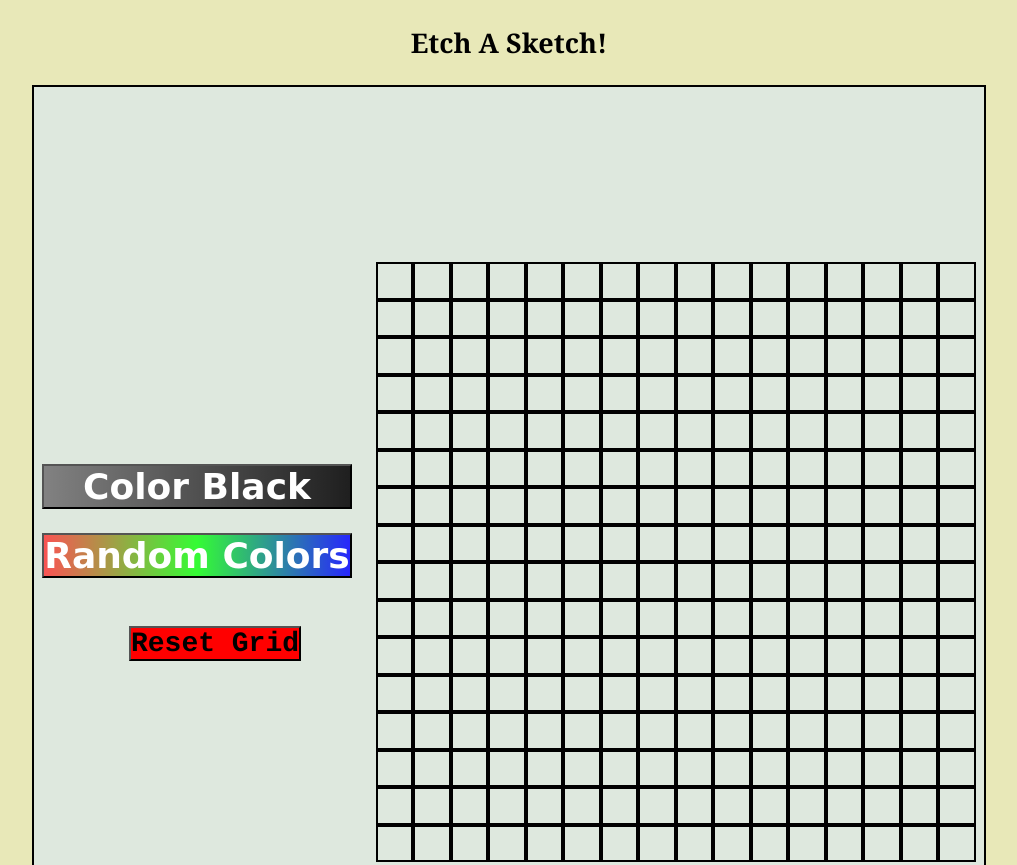
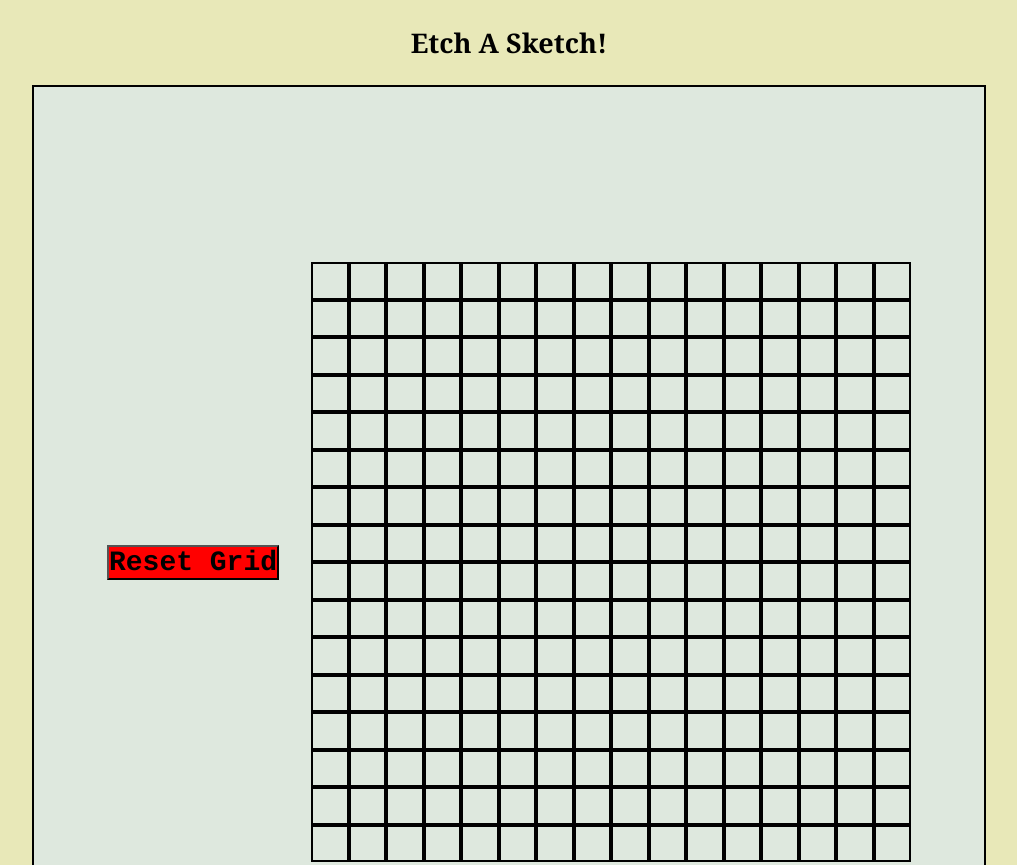
Before and after one commit to Its-Sythe/etch-odin, a plain HTML site: page index.html in a window 1280 px wide. Shown: the top 865 px of the page, without its empty margins (131-1148 px from the left). Drawn offline with Linux system fonts and the light colour scheme.

Commit message:
Removed excessive features

```diff
--- a/index.html
+++ b/index.html
@@ -13,10 +13,6 @@
         </section>
         <main>
             <section class="settings-area">
-                <div id="color-option">
-                    <button id="pure-black">Color Black</button>
-                    <button id="random-colors">Random Colors</button>
-                </div>
                 <button id="reset-btn">Reset Grid</button>
             </section>
             <section class="grid-container">
--- a/script.js
+++ b/script.js
@@ -1,4 +1,6 @@
 const arrayOfColors = []
+
+let numberOfDivs = 16;
 
 function createGrid(size) {
     let space = document.querySelector(".grid-space");
@@ -24,12 +26,17 @@ function createGrid(size) {
 function hoverGrid() {
     document.querySelectorAll(".row").forEach((row) => {
         row.addEventListener("mouseover", () => {
-            row.style = "background-color: red;"
-        })
+            row.style = "background-color: black;"
+        });
     })
 }
 
+function resetGrid() {
+    document.getElementById("reset-btn").addEventListener("click", () => {
+        // to be done!
+    })
+}
 
-
-createGrid(16);
-hoverGrid()
+createGrid(numberOfDivs);
+hoverGrid();
+resetGrid();
--- a/styles.css
+++ b/styles.css
@@ -37,33 +37,12 @@ main {
     gap: 48px;
 }
 
-#color-option {
-    display: flex;
-    flex-direction: column;
-    gap: 24px;
-    margin-right: 24px;
-}
-
-#pure-black, #random-colors {
-    font-size: 36px;
-    font-weight: 800;
-    font-family: cursive;
-    color: white;
-}
-
-#pure-black {
-    background-image: linear-gradient(90deg,rgba(0, 0, 0, 0.46), rgba(0, 0, 0 , 0.87))
-}
-
-#random-colors {
-    background-image: linear-gradient(90deg, rgba(255, 0, 0, 0.65), rgba(0, 255, 0, 0.78), rgba(0, 0, 255, 0.84));
-}
 
 #reset-btn {
     font-size: 28px;
     font-weight: 800;
     background-color: red;
-    margin-left: 12px;
+    margin-right: 32px;
     font-family: Courier;
 }
 
```
